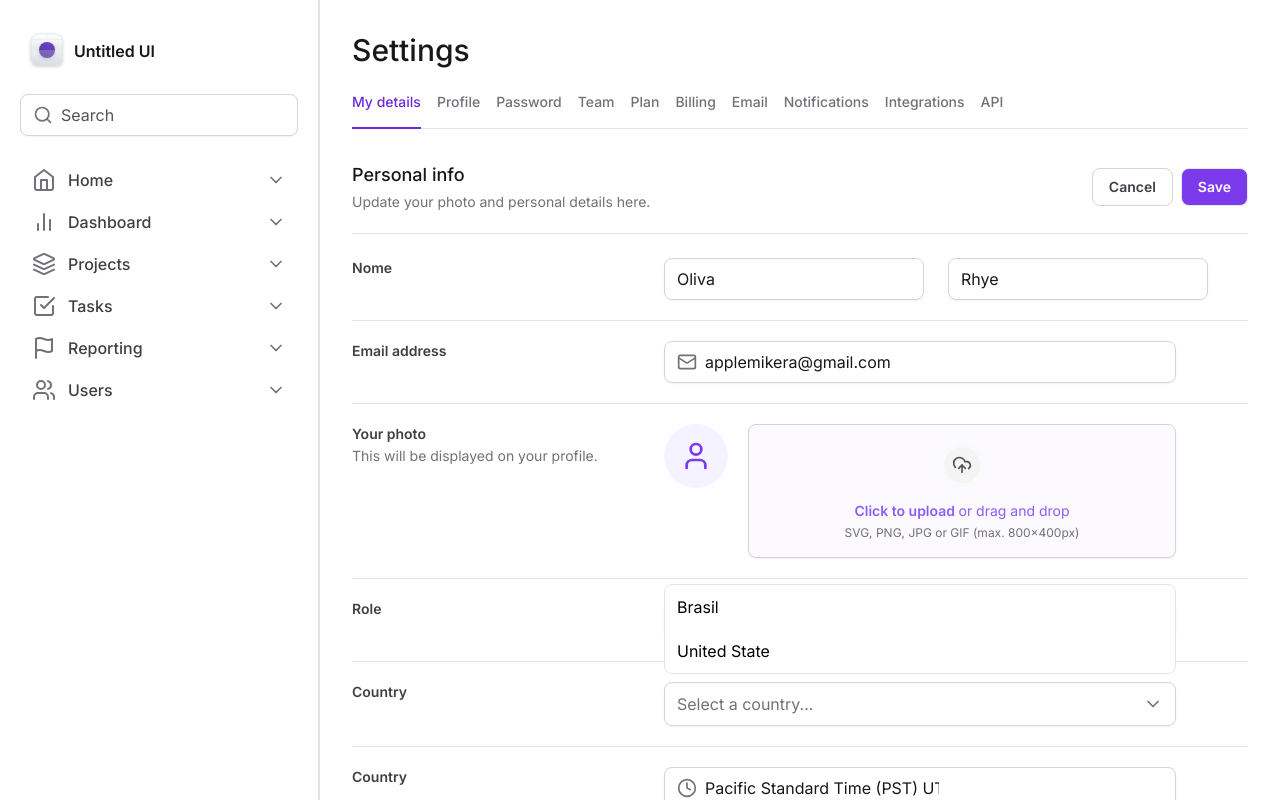
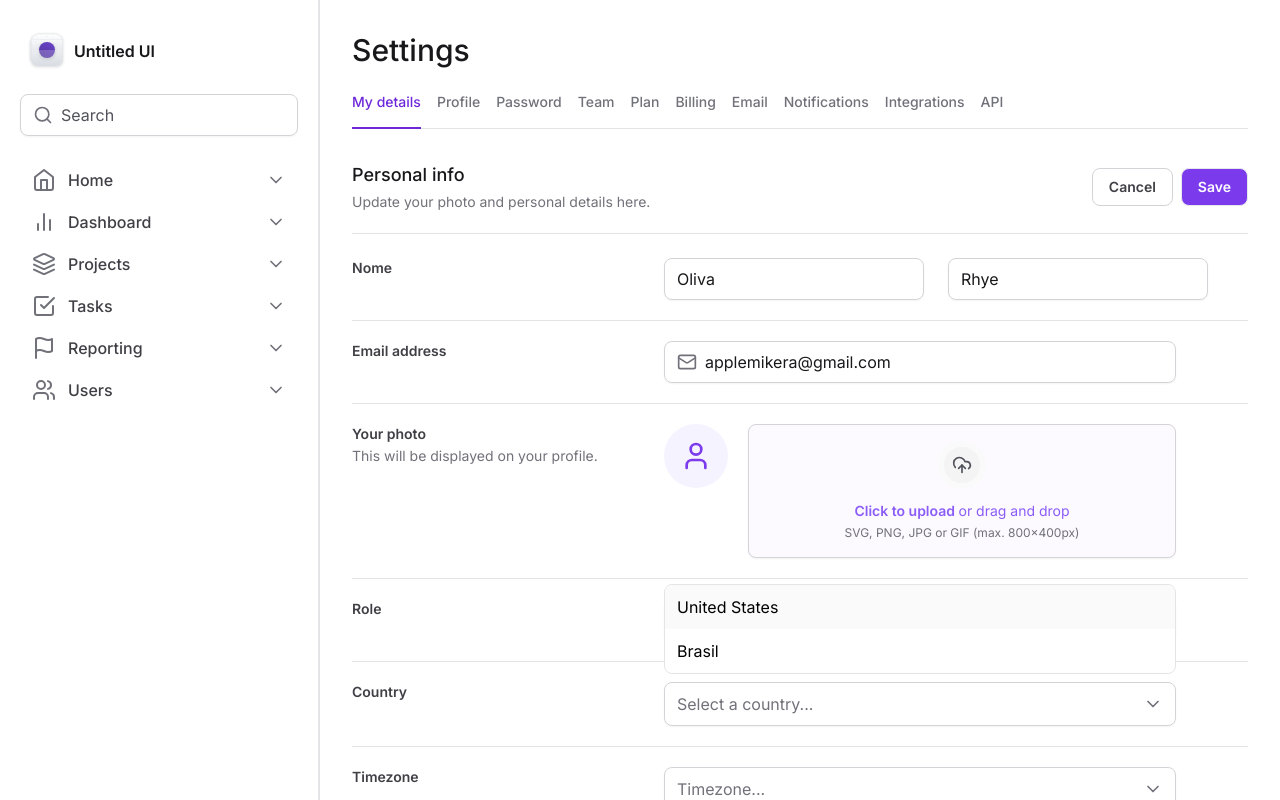
Before and after one commit to MikeFernando/tailwind-next, a Next.js app: page / in a window 1280 px wide. Both pictures are taken after a click on the button "Select a country...". Shown: the top 800 px of the page. Built offline with nearby package versions, Linux system fonts and the light colour scheme.

Commit message:
Componentizando o Select

```diff
--- a/src/app/page.tsx
+++ b/src/app/page.tsx
@@ -3,6 +3,7 @@ import { Clock, Mail } from 'lucide-react'
 import { SettingsTabs } from '@/components/SettingsTabs'
 import * as Input from '../components/Input'
 import * as FileInput from '../components/Form/FileInput'
+import { SelectItem } from '@/components/Form/Select/SelectItem'
 import { Select } from '@/components/Form/Select'
 
 export default function Home() {
@@ -128,7 +129,10 @@ export default function Home() {
               Country
             </label>
 
-            <Select />
+            <Select placeholder="Select a country...">
+              <SelectItem text="United States" value="us" />
+              <SelectItem text="Brasil" value="br" />
+            </Select>
           </div>
           {/* Timezone */}
           <div className="grid grid-cols-form py-5">
@@ -136,20 +140,15 @@ export default function Home() {
               htmlFor="timezone"
               className="text-sm font-semibold text-zinc-700"
             >
-              Country
+              Timezone
             </label>
-            <div className="flex gap-6">
-              <Input.Root>
-                <Input.Prefix>
-                  <Clock className="h-5 w-5" />
-                </Input.Prefix>
-                <Input.Control
-                  id="timezone"
-                  placeholder="Pacific Standard Time (PST) UTC−08:00"
-                  className="flex items-center text-base font-normal text-zinc-900 placeholder:text-zinc-900"
-                />
-              </Input.Root>
-            </div>
+            <Select placeholder="Timezone...">
+              <SelectItem
+                text="Pacific Standard Time (UTC−08:00)"
+                value="utc"
+              />
+              <SelectItem text="America São Paulo, SP (GMT-3)" value="gmt-3" />
+            </Select>
           </div>
           {/* Bio */}
           <div className="grid grid-cols-form py-5">
--- a/src/components/Form/Select.tsx
+++ /dev/null
@@ -1,51 +0,0 @@
-'use client'
-import React from 'react'
-import { Check, ChevronDown } from 'lucide-react'
-import * as SelectPrimitive from '@radix-ui/react-select'
-
-export const Select = () => {
-  return (
-    <SelectPrimitive.Root>
-      <SelectPrimitive.Trigger className="flex h-11 w-full items-center justify-between gap-2 rounded-lg border border-zinc-300 px-3 py-2 shadow-sm data-[placeholder]:text-zinc-500">
-        <SelectPrimitive.Value
-          className="text-black"
-          placeholder="Select a country..."
-        />
-        <SelectPrimitive.Icon>
-          <ChevronDown className="h-5 w-5 text-zinc-500" />
-        </SelectPrimitive.Icon>
-      </SelectPrimitive.Trigger>
-
-      <SelectPrimitive.Portal>
-        <SelectPrimitive.Content
-          side="bottom"
-          position="popper"
-          sideOffset={8}
-          className="z-10 w-[--radix-select-trigger-width] overflow-hidden rounded-lg border border-zinc-200 bg-white"
-        >
-          <SelectPrimitive.Viewport>
-            <SelectPrimitive.Item
-              value="br"
-              className="flex items-center justify-between gap-2 px-3 py-2.5 outline-none"
-            >
-              <SelectPrimitive.ItemText>Brasil</SelectPrimitive.ItemText>
-              <SelectPrimitive.ItemIndicator>
-                <Check className="h-3 w-4 text-violet-500" />
-              </SelectPrimitive.ItemIndicator>
-            </SelectPrimitive.Item>
-
-            <SelectPrimitive.Item
-              value="us"
-              className="flex items-center justify-between gap-2 px-3 py-2.5 outline-none data-[highlighted]:bg-zinc-50"
-            >
-              <SelectPrimitive.ItemText>United State</SelectPrimitive.ItemText>
-              <SelectPrimitive.ItemIndicator>
-                <Check className="h-3 w-4 font-medium text-violet-500" />
-              </SelectPrimitive.ItemIndicator>
-            </SelectPrimitive.Item>
-          </SelectPrimitive.Viewport>
-        </SelectPrimitive.Content>
-      </SelectPrimitive.Portal>
-    </SelectPrimitive.Root>
-  )
-}
--- /dev/null
+++ b/src/components/Form/Select/SelectItem.tsx
@@ -0,0 +1,23 @@
+'use client'
+import React from 'react'
+import { Check } from 'lucide-react'
+import * as Select from '@radix-ui/react-select'
+
+type SelectItemProps = Select.SelectItemProps & {
+  text: string
+  value: string
+}
+
+export const SelectItem = ({ text, value }: SelectItemProps) => {
+  return (
+    <Select.Item
+      value={value}
+      className="flex items-center justify-between gap-2 px-3 py-2.5 outline-none data-[highlighted]:bg-zinc-50"
+    >
+      <Select.ItemText>{text}</Select.ItemText>
+      <Select.ItemIndicator>
+        <Check className="h-3 w-4 text-violet-500" />
+      </Select.ItemIndicator>
+    </Select.Item>
+  )
+}
--- /dev/null
+++ b/src/components/Form/Select/index.tsx
@@ -0,0 +1,36 @@
+'use client'
+import React from 'react'
+import { ChevronDown } from 'lucide-react'
+import * as SelectPrimitive from '@radix-ui/react-select'
+
+interface SelectProps {
+  children: React.ReactNode
+  placeholder: string
+}
+
+export const Select = ({ children, placeholder }: SelectProps) => {
+  return (
+    <SelectPrimitive.Root>
+      <SelectPrimitive.Trigger className="flex h-11 w-full items-center justify-between gap-2 rounded-lg border border-zinc-300 px-3 py-2 shadow-sm data-[placeholder]:text-zinc-500">
+        <SelectPrimitive.Value
+          className="text-black"
+          placeholder={placeholder}
+        />
+        <SelectPrimitive.Icon>
+          <ChevronDown className="h-5 w-5 text-zinc-500" />
+        </SelectPrimitive.Icon>
+      </SelectPrimitive.Trigger>
+
+      <SelectPrimitive.Portal>
+        <SelectPrimitive.Content
+          side="bottom"
+          position="popper"
+          sideOffset={8}
+          className="z-10 w-[--radix-select-trigger-width] overflow-hidden rounded-lg border border-zinc-200 bg-white"
+        >
+          <SelectPrimitive.Viewport>{children}</SelectPrimitive.Viewport>
+        </SelectPrimitive.Content>
+      </SelectPrimitive.Portal>
+    </SelectPrimitive.Root>
+  )
+}
```
